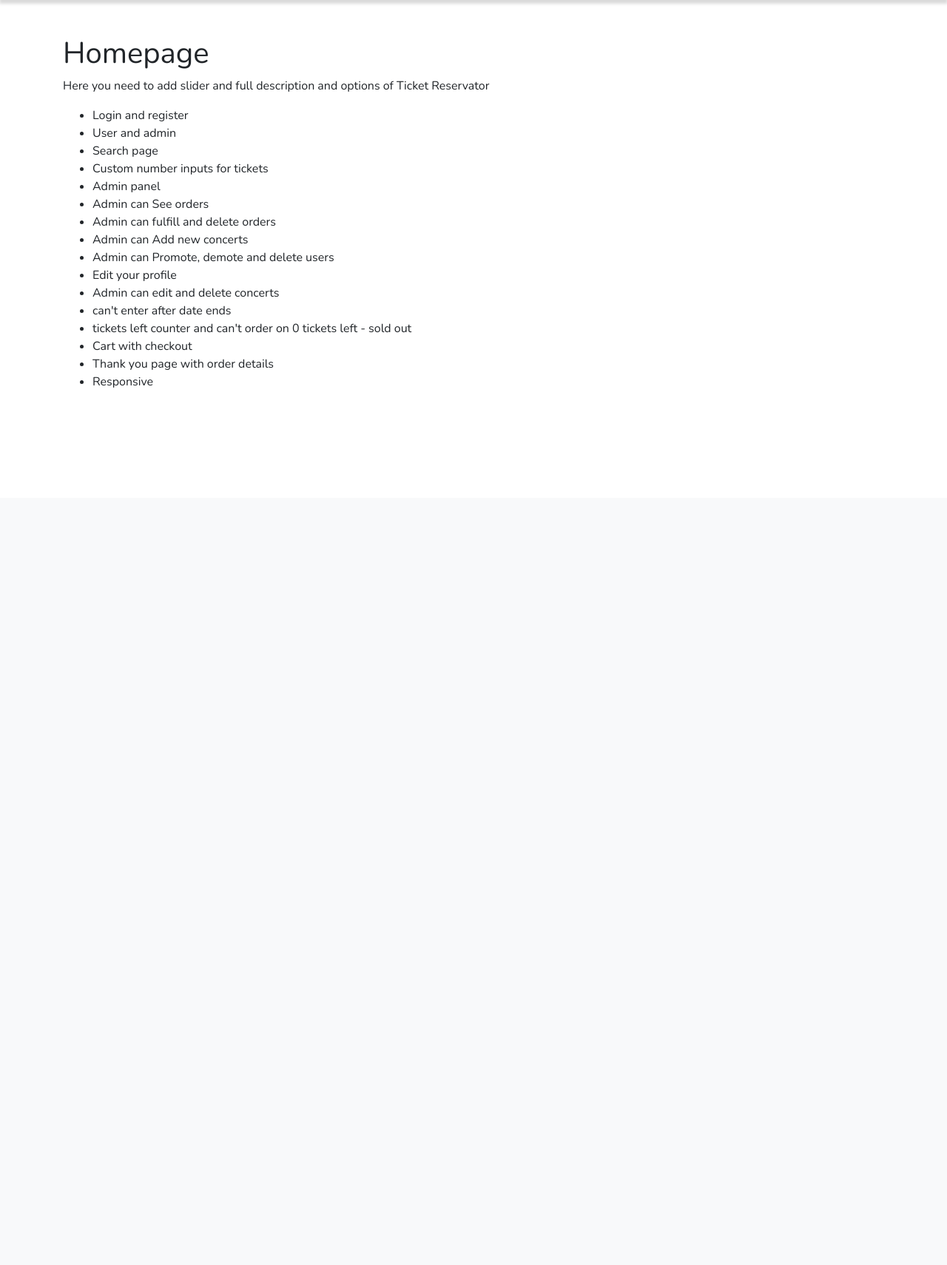
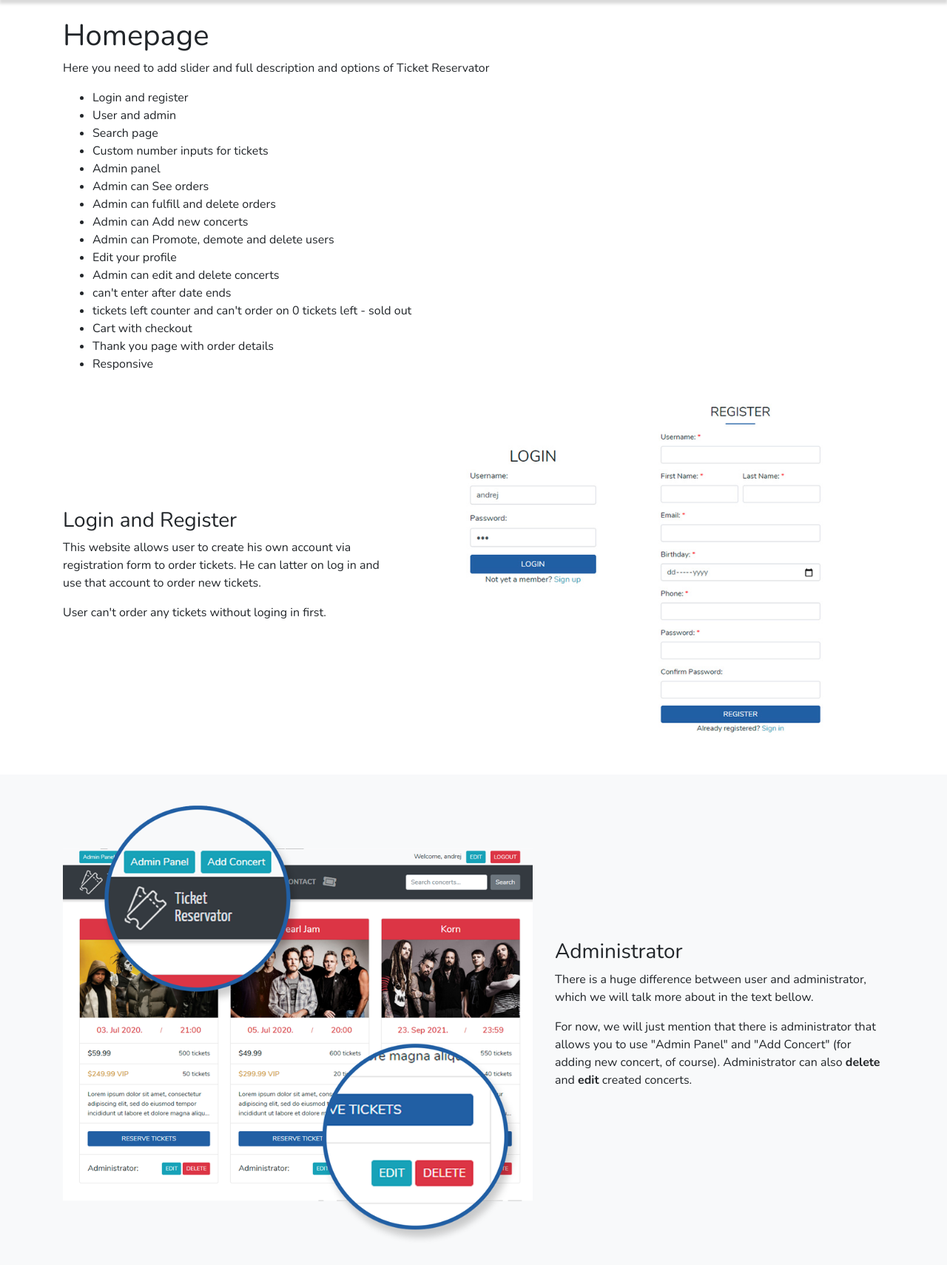
Before and after one commit to AndrejNikolic/Ticket-Reservator-project, a PHP site: page / in a window 1280 px wide. Shown: the part 127-1837 px from the top of the page at 74% size. Before the commit the page ends 651 px from the top, so only its background shows below. Run offline with PHP 8.4, Linux system fonts and the light colour scheme; some web fonts are replaced.

Commit message:
Homepage part1

```diff
--- a/index.php
+++ b/index.php
@@ -13,7 +13,7 @@
 </head>
 <body>
 <?php include "assets/header.php" ?>
-    <div class="container my-5">
+    <div class="container py-4">
         <h1>Homepage</h1>
         <p>Here you need to add slider and full description and options of Ticket Reservator</p>
         <ul>
@@ -34,6 +34,30 @@
             <li>Thank you page with order details</li>
             <li>Responsive</li>
         </ul>
+        <div class="row">
+            <div class="col-md-5 align-self-center">
+                <h3>Login and Register</h3>
+                <p>This website allows user to create his own account via registration form to order tickets. He can latter on log in and use that account to order new tickets.</p>
+                <p>User can't order any tickets without loging in first.</p>
+            </div>
+            <div class="col-md-7">
+                <img class="img-fluid home-image" src="img/login-register.jpg" alt="">
+            </div>
+        </div>
+    </div>
+    <div class="conatainer-fluid bg-light py-4">
+        <div class="container">
+            <div class="row">
+                <div class="col-md-7">
+                    <img class="img-fluid" src="img/admin-01.png" alt="">
+                </div>
+                <div class="col-md-5 align-self-center">
+                    <h3>Administrator</h3>
+                    <p>There is a huge difference between user and administrator, which we will talk more about in the text bellow.
+                    <p>For now, we will just mention that there is administrator that allows you to use "Admin Panel" and "Add Concert" (for adding new concert, of course). Administrator can also <strong>delete</strong> and <strong>edit</strong> created concerts.</p>
+                </div>
+            </div>
+        </div>
     </div>
 </body>
 </html>
```
Also changed, not shown: img/admin-01.png (added), img/login-register.jpg (added).
